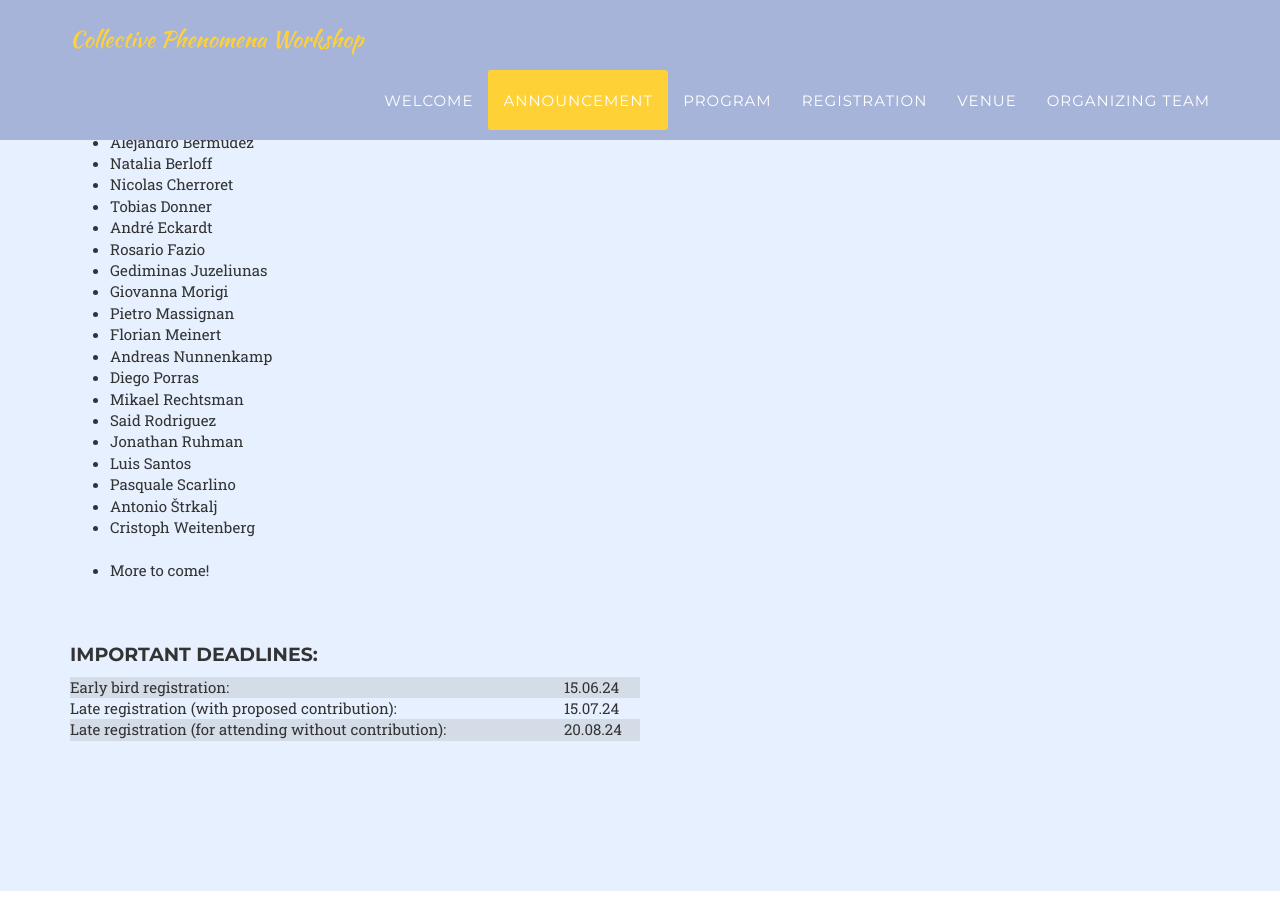
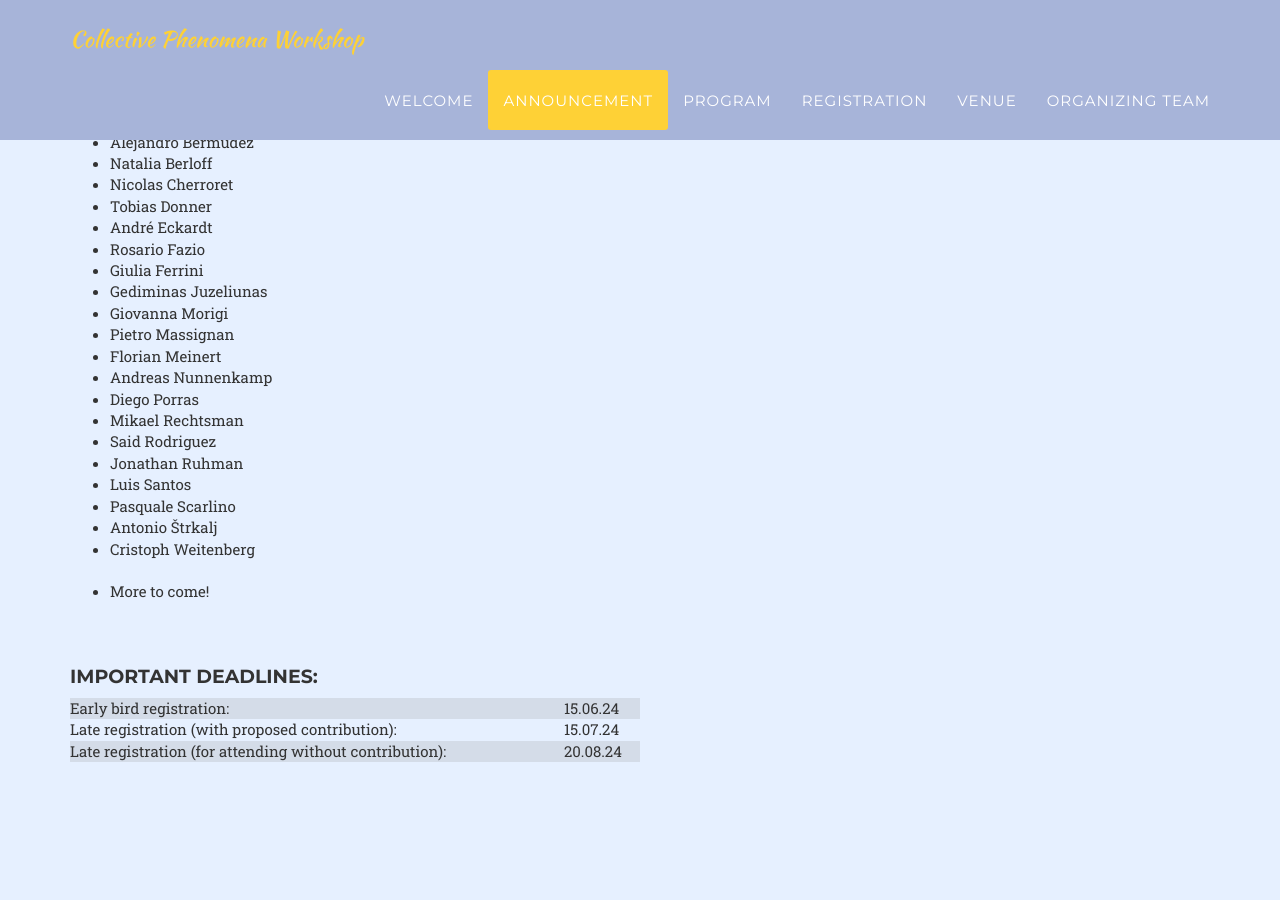
Before and after one commit to KilianSeibold/KilianSeibold.github.io, a Jekyll site: the page built from index.html, in a window 1280 px wide and 900 px high, scrolled down 1755 px. Built offline with Jekyll 4.4.1, drawn with Linux system fonts in a browser that asks for light colours; some web fonts are replaced.

Commit message:
Update announcement.html

```diff
--- a/_includes/announcement.html
+++ b/_includes/announcement.html
@@ -21,6 +21,7 @@
 <li>Tobias Donner</li>
 <li>André Eckardt</li>
 <li>Rosario Fazio</li>
+<li>Giulia Ferrini</li>
 <li>Gediminas Juzeliunas</li>
 <li>Giovanna Morigi</li>
 <li>Pietro Massignan</li>
@@ -34,7 +35,6 @@
 <li>Pasquale Scarlino</li>
 <li>Antonio Štrkalj</li>
 <li>Cristoph Weitenberg</li>
-
 
 <br>
 <li> More to come! </li>
```
